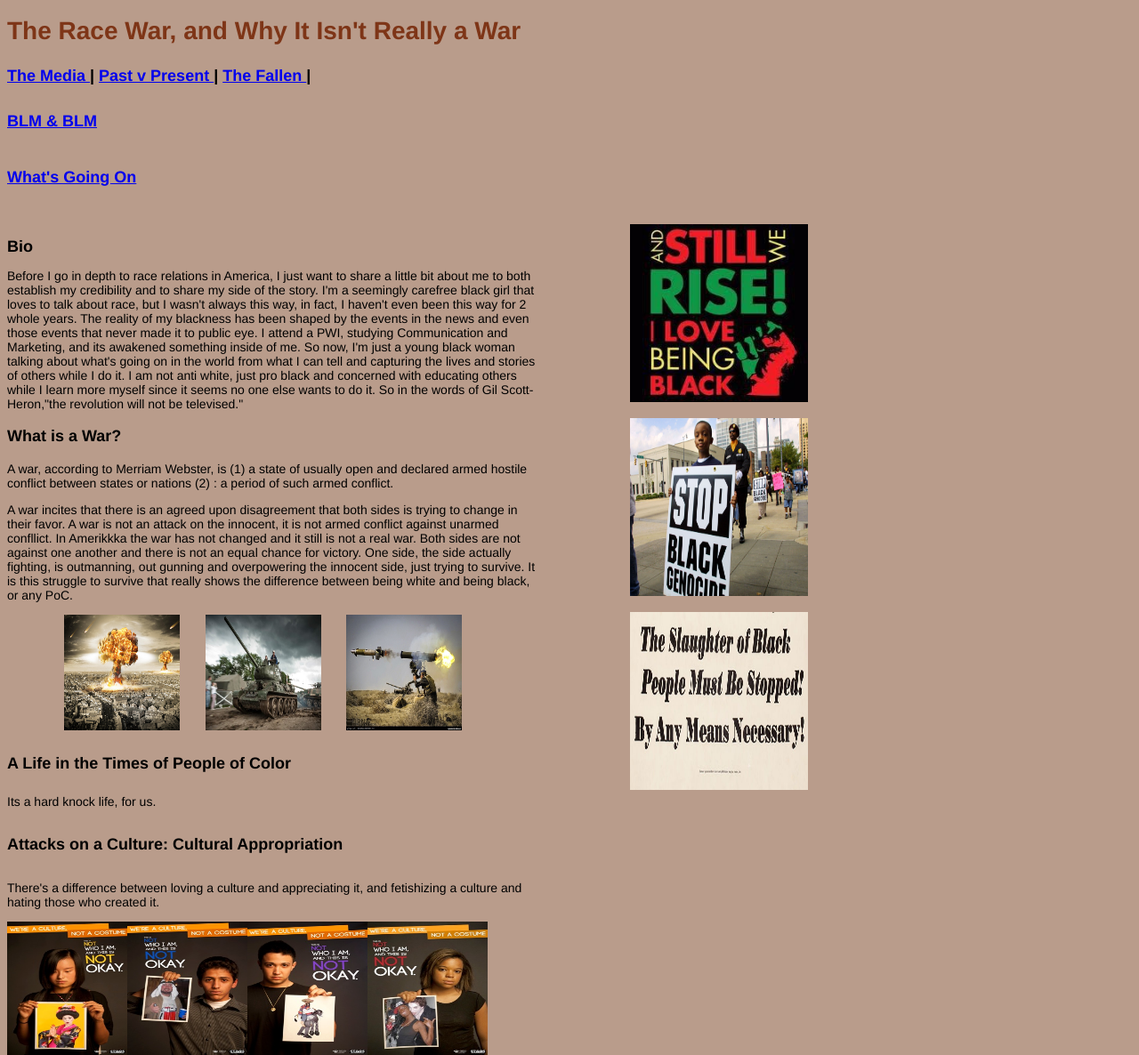
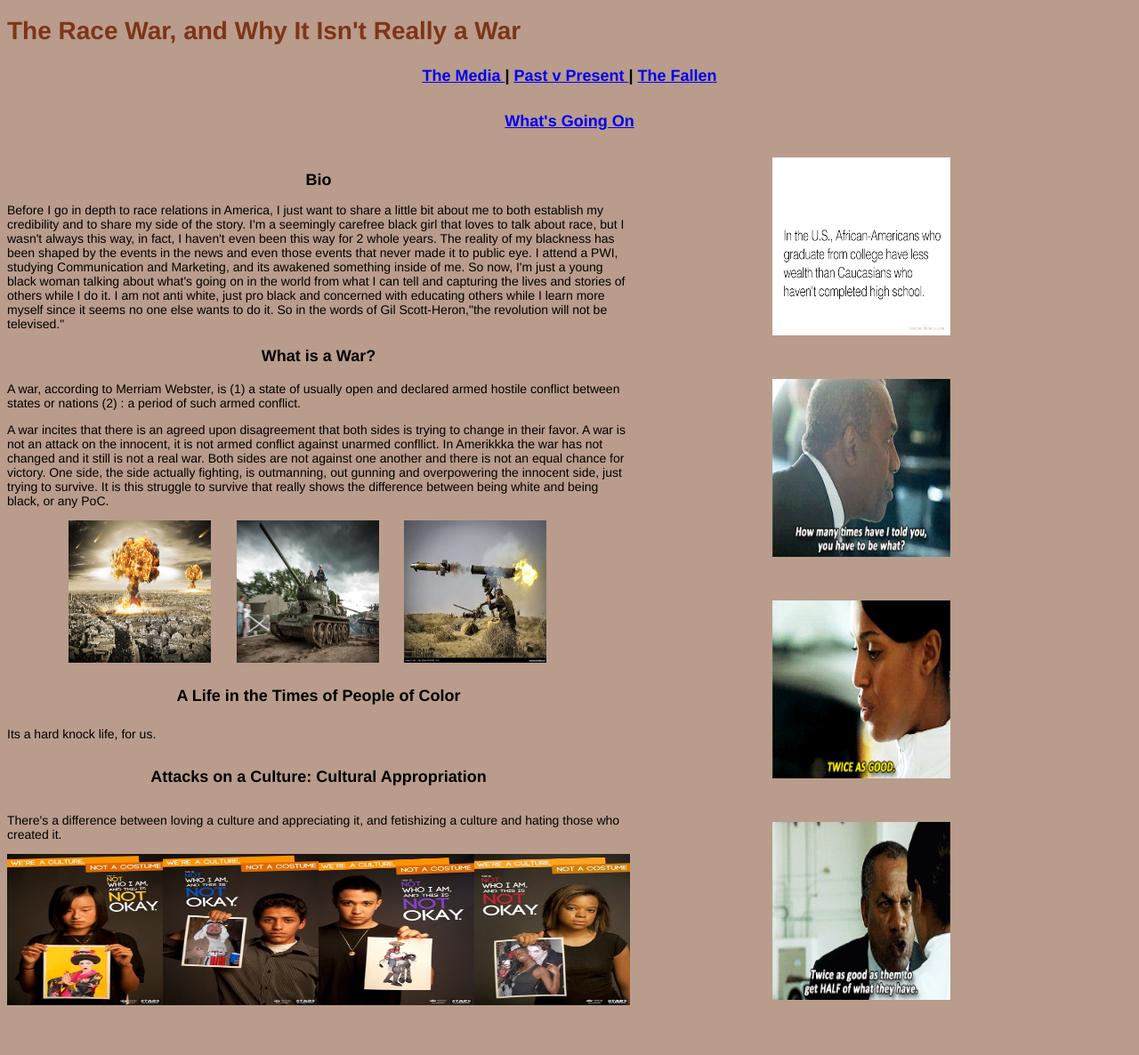
Before and after one commit to johnson1971/hello-world, a plain HTML site: page index.html in a window 1280 px wide. Shown: the whole page at 89% size. After the commit the page ends 1165 px from the top, so only its background shows below. Drawn offline with Linux system fonts and the light colour scheme.

Commit message:
design edits 9/25

```diff
--- a/index.html
+++ b/index.html
@@ -6,36 +6,36 @@
       <style>
       body { background-color: #b99c8b; font-family: helvetica; font-size: 14px; }
       h1 {font-family: helvetica; color: #7E3517; }
-      h4 { font-family: helvetica; font-size: 18px; }
-      h5 { font-family: helvetica; font-size:18px; }
-      h6 {font-family: helvetica; font-size: 18px; }
+      h4 { font-family: helvetica; font-size: 18px; text-align: center;}
+      h5 { font-family: helvetica; font-size:18px; text-align: center; }
 
       .wars{text-align:center;}
-      .wars img{width:130px;height:130px; margin-right: 25px;}
+      .wars img{width:160px;height:160px; margin-right: 25px;}
       .stole{text-align:center;}
-      .stole img{width:135px;height:150px; float: left;}
-      .bp1{text-align: center; display: block; margin-bottom: 15px}
-      .bp2{text-align: center; display: block; margin-bottom: 15px;}
-      .bp3{text-align: center; display: block; margin-bottom: 30px;}
+      .stole img{width:175px;height:170px; float: left; margin-bottom: 35px;}
+      .bp1{text-align: center; display: block; margin-bottom: 46px}
+      .bp2{text-align: center; display: block; margin-bottom: 46px;}
+      .bp3{text-align: center; display: block; margin-bottom: 46px;}
+      .bp4{text-align: center; display: block;}
       .bp1 img{width: 200px;height: 200px;}
       .bp2 img{width: 200px;height: 200px;}
       .bp3 img{width: 200px;height: 200px;}
-      .left { width: 600px; float: left; }
-      .middle {width: 300px; margin-left: 50px; float: left; }
+      .bp4 img{width: 200px;height: 200px;}
+      .left { width: 700px; float: left; }
+      .middle {width: 300px; margin-left: 110px; float: left; }
 
-      .left h2 {font-size: 18px;}
-      .left h3 {font-size: 18px;}
-      .left h4 {font-size: 18px;}
-      .left h5 {font-size: 18px;}
+      .left h2 {font-size: 18px; text-align: center;}
+      .left h3 {font-size: 18px;text-align: center;}
+      .left h4 {font-size: 18px;text-align: center;}
+      .left h5 {font-size: 18px;text-align: center;}
 
 
 
       </style>
   </head>
     <h1> The Race War, and Why It Isn't Really a War
-    <h4> <a href="TheMedia.html"> The Media </a> | <a href="PastPresent.html"> Past v Present </a> | <a href="TheFallen.html"> The Fallen </a> |</h4>
-    <h5> <a href="BlackLivesMatter.html"> BLM & BLM </a> </h5>
-    <h6> <a href="GoingOn.html"> What's Going On </a> </h6>
+    <h4> <a href="TheMedia.html"> The Media </a> | <a href="PastPresent.html"> Past v Present </a> | <a href="TheFallen.html"> The Fallen </a> </h4>
+    <h5> <a href="GoingOn.html"> What's Going On </a> </h6>
   <body>
     <div class="left">
       <h2> Bio </h2>
@@ -61,13 +61,16 @@
     </div>
     <div class="middle">
       <div class="bp1">
-        <img src="Images/BP1.jpg"/>
+        <img src="Images/Better1.png"/>
       </div>
       <div class="bp2">
-        <img src="Images/BP2.jpg"/>
+        <img src="Images/Better2.gif"/>
       </div>
       <div class="bp3">
-        <img src="Images/BP4.jpg"/>
+        <img src="Images/Better3.gif"/>
+      </div>
+      <div class="bp4">
+        <img src="Images/Better4.gif"/>
       </div>
     </div>
     </div>
```
Also changed, not shown: 3 other files.
